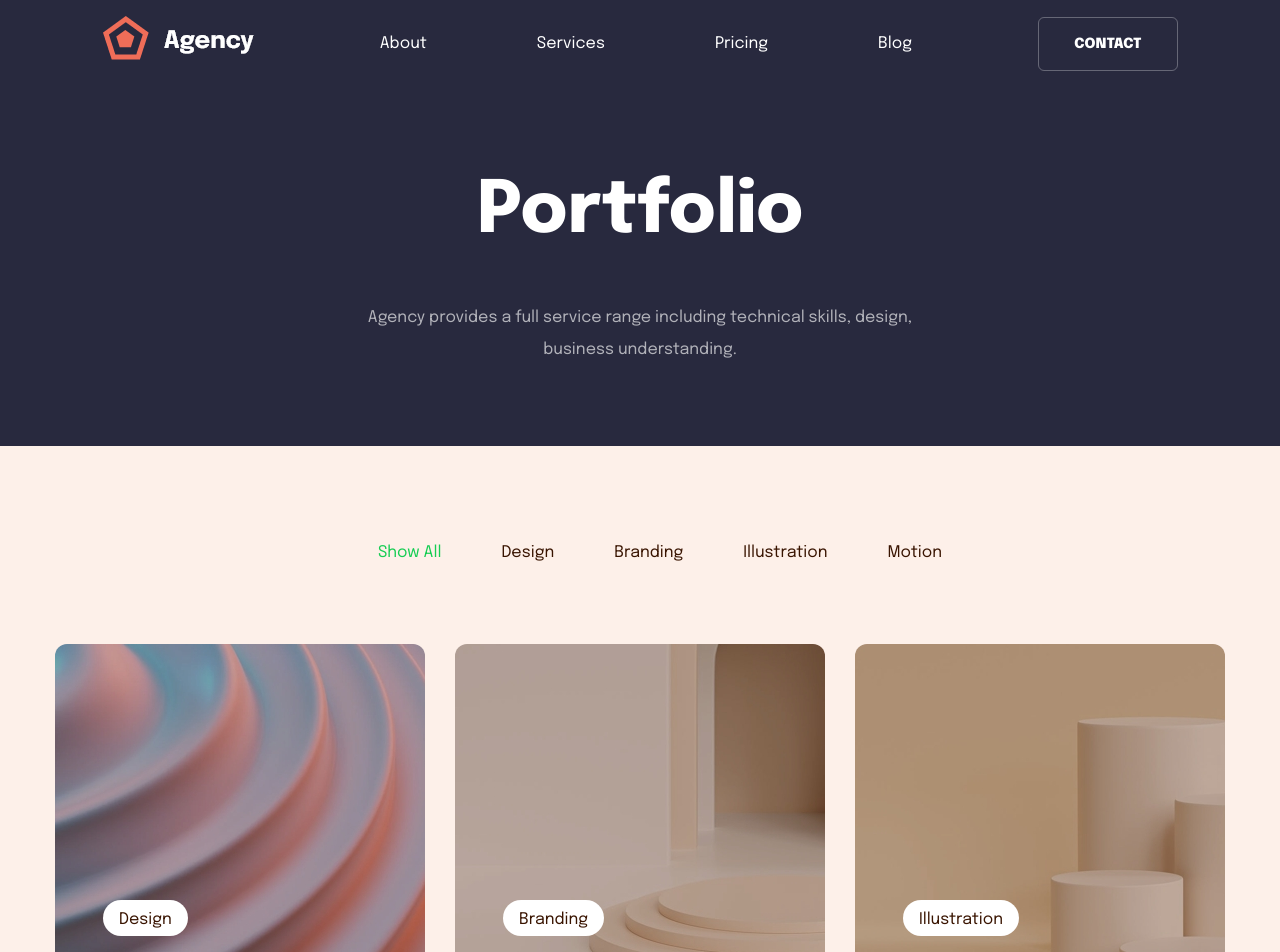
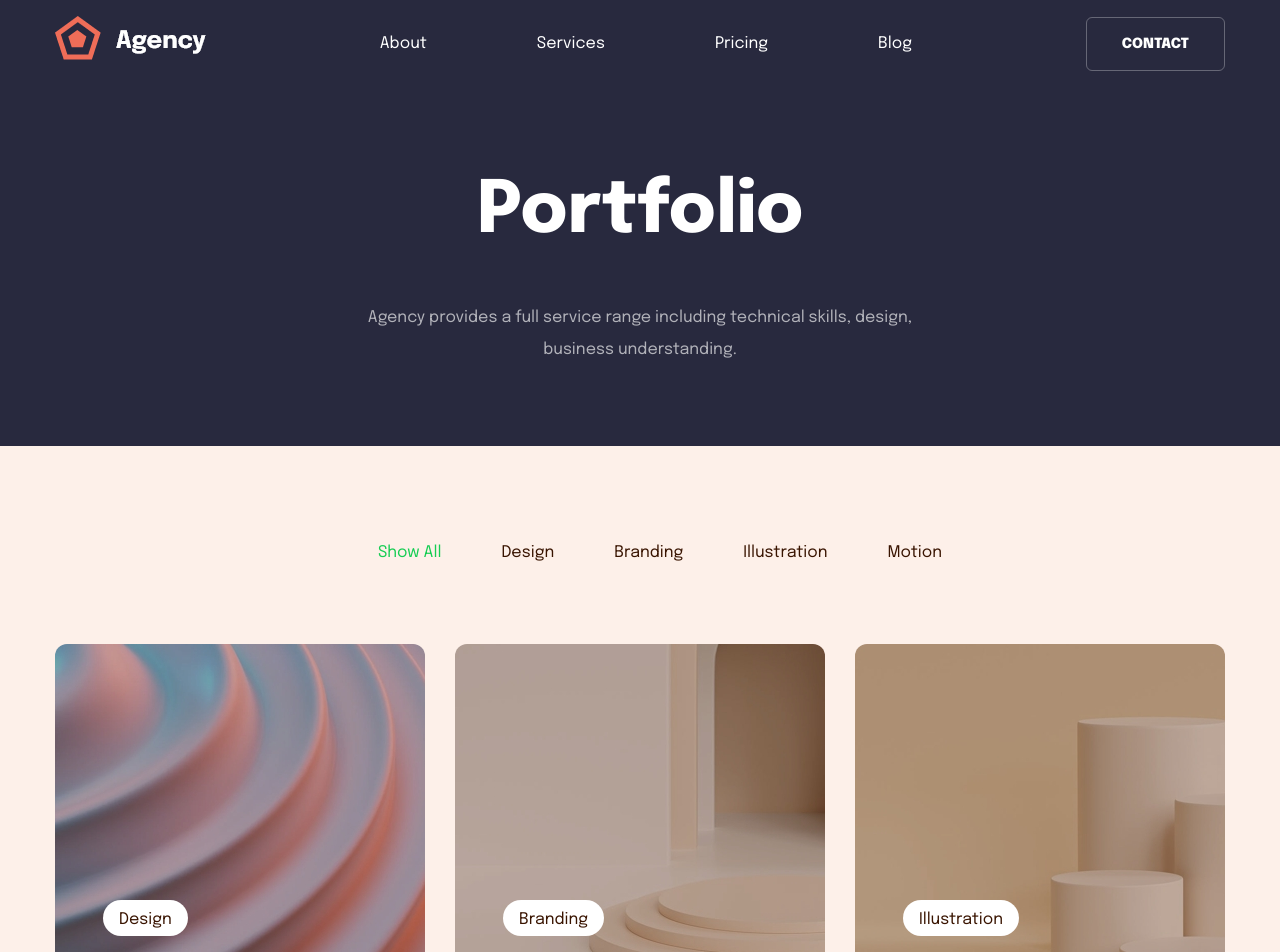
Before and after one commit to sabanin-k/jupiter, a React (Create React App) app: page / in a window 1280 px wide. Shown: the top 952 px of the page. Built offline with nearby package versions, Linux system fonts and the light colour scheme.

Commit message:
Debug max-width

```diff
--- a/src/components/Card/Card.module.scss
+++ b/src/components/Card/Card.module.scss
@@ -4,6 +4,7 @@
 
 .card {
     position: relative;
+    max-height: 416px;
 }
 
 .outline {
--- a/src/components/Header/Header.module.scss
+++ b/src/components/Header/Header.module.scss
@@ -8,7 +8,7 @@
 
 .container {
     margin: 0 auto;
-    max-width: 1175px;
+    max-width: 1270px;
     padding: rem(16) rem(50) 0 rem(50);
 
     @media (max-width: $mobile) {
@@ -56,7 +56,6 @@
     background-color: transparent;
     border: 1px solid rgba($color: #fff, $alpha: 0.29);
     border-radius: 6px;
-    cursor: pointer;
 
     @media (max-width: $mobile) {
         display: none;
--- a/src/components/Main/Main.module.scss
+++ b/src/components/Main/Main.module.scss
@@ -8,7 +8,7 @@
 }
 
 .container {
-    max-width: 1300px;
+    max-width: 1800px;
     padding: rem(16) rem(50) 0 rem(50);
     margin: 0 auto;
 
```
